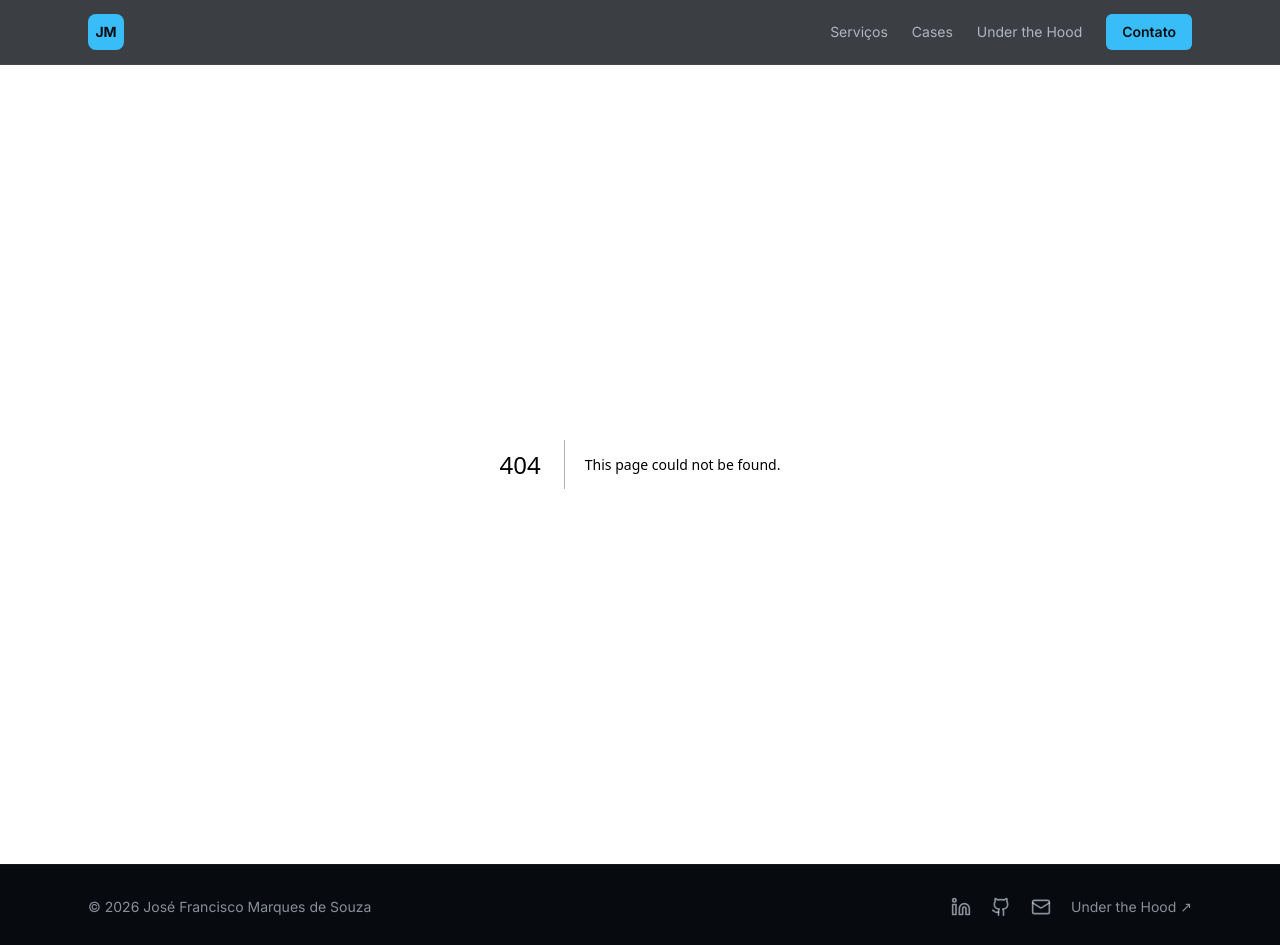
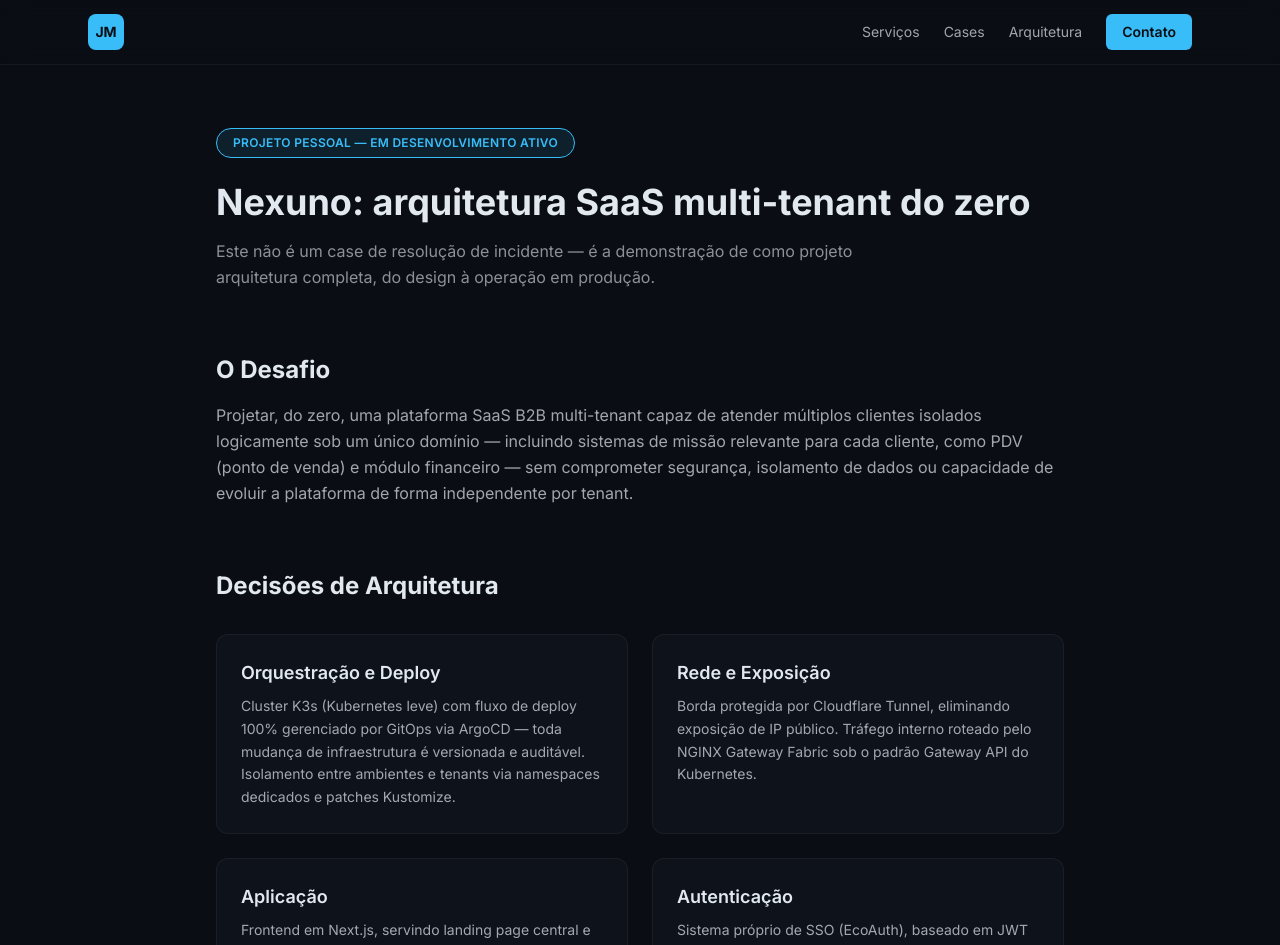
Before and after one commit to josefmarques/portfolio-site, a Next.js app: page /arquitetura in a window 1280 px wide. Before the commit this address had no page. Shown: the top 945 px of the page. Built offline with nearby package versions, Linux system fonts and the light colour scheme.

Commit message:
Alterando menu Arquitetura

```diff
--- a/next.config.mjs
+++ b/next.config.mjs
@@ -1,6 +1,15 @@
 /** @type {import('next').NextConfig} */
 const nextConfig = {
   output: "standalone",
+  async redirects() {
+    return [
+      {
+        source: "/under-the-hood",
+        destination: "/arquitetura",
+        permanent: true,
+      },
+    ];
+  },
 };
 
 export default nextConfig;
--- a/src/app/under-the-hood/page.tsx
+++ b/src/app/arquitetura/page.tsx
@@ -38,7 +38,7 @@ const decisoes = [
   },
 ];
 
-export default function UnderTheHood() {
+export default function Arquitetura() {
   return (
     <div className="mx-auto max-w-4xl px-6 py-16">
       <span className="inline-flex items-center rounded-full border border-accent bg-accent/10 px-4 py-1.5 text-xs font-semibold tracking-wide text-accent">
--- a/src/components/Footer.tsx
+++ b/src/components/Footer.tsx
@@ -41,10 +41,10 @@ export default function Footer() {
             </a>
           ))}
           <Link
-            href="/under-the-hood"
+            href="/arquitetura"
             className="text-sm text-foreground/60 transition-colors hover:text-foreground"
           >
-            Under the Hood ↗
+            Arquitetura ↗
           </Link>
         </div>
       </div>
--- a/src/components/Header.tsx
+++ b/src/components/Header.tsx
@@ -7,7 +7,7 @@ import { Menu, X } from "lucide-react";
 const navLinks = [
   { href: "/#servicos", label: "Serviços" },
   { href: "/#cases", label: "Cases" },
-  { href: "/under-the-hood", label: "Under the Hood" },
+  { href: "/arquitetura", label: "Arquitetura" },
 ];
 
 export default function Header() {
```
Also changed, not shown: 2 other files (tests, documents, lock files or other folders).
